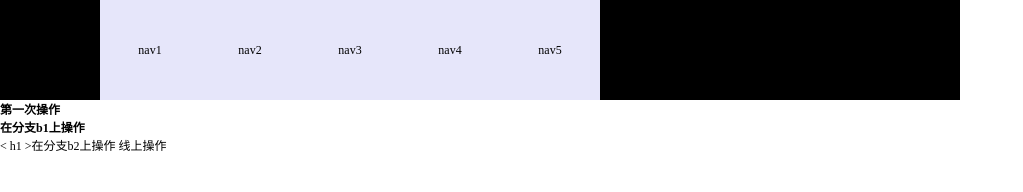
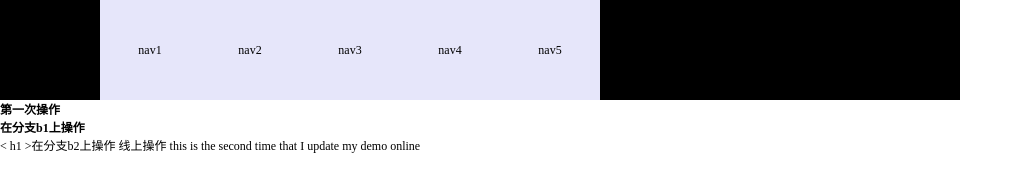
Before and after one commit to Jiang-Xiaoming/demo1, a plain HTML site: page index.html in a window 1280 px wide. Shown: the whole page, without its empty margins (0-1023 px from the left). Drawn offline with Linux system fonts and the light colour scheme.

Commit message:
Update index.html

```diff
--- a/index.html
+++ b/index.html
@@ -20,6 +20,7 @@
 			<h1>在分支b1上操作</h1>
 			< h1 >在分支b2上操作</ h1 >
                           线上操作
+			this is the second time that I update my demo online
 		</ div >
 		<div id="footer"></div>
 	</body>
```
